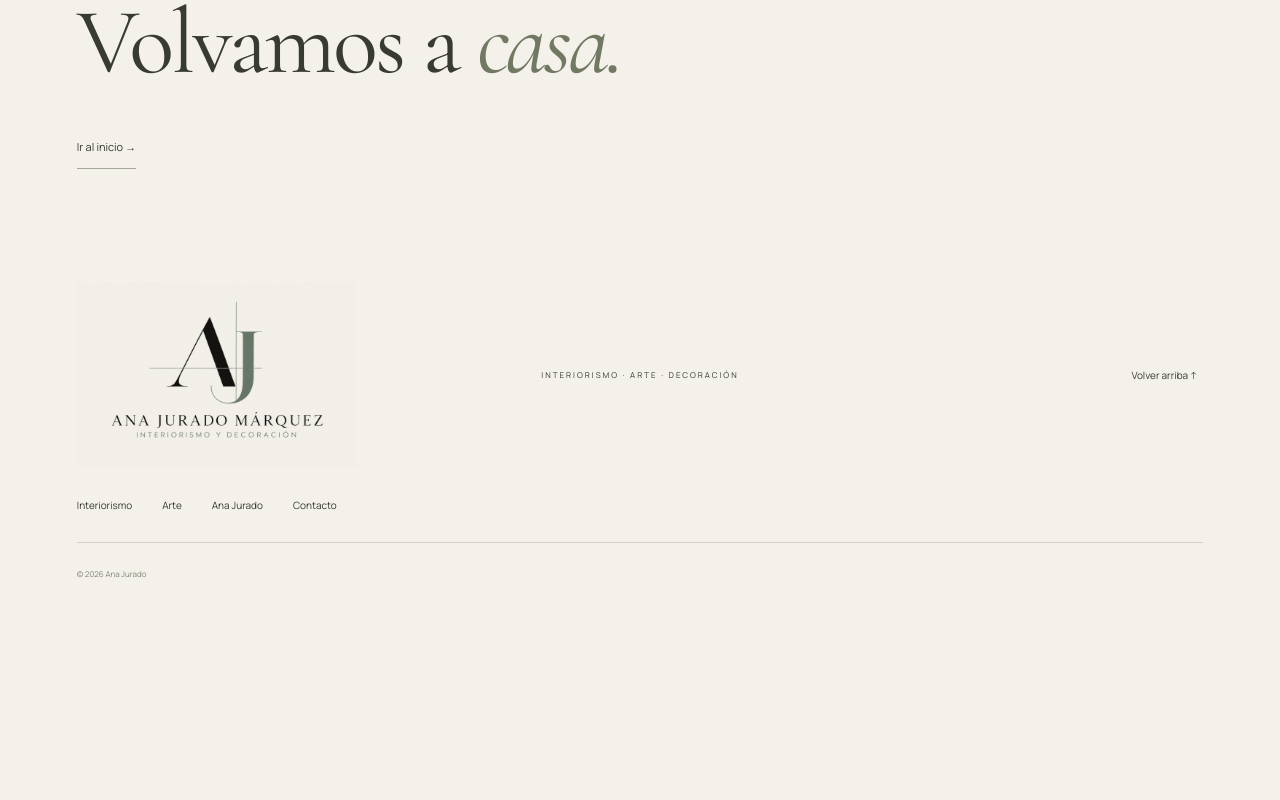
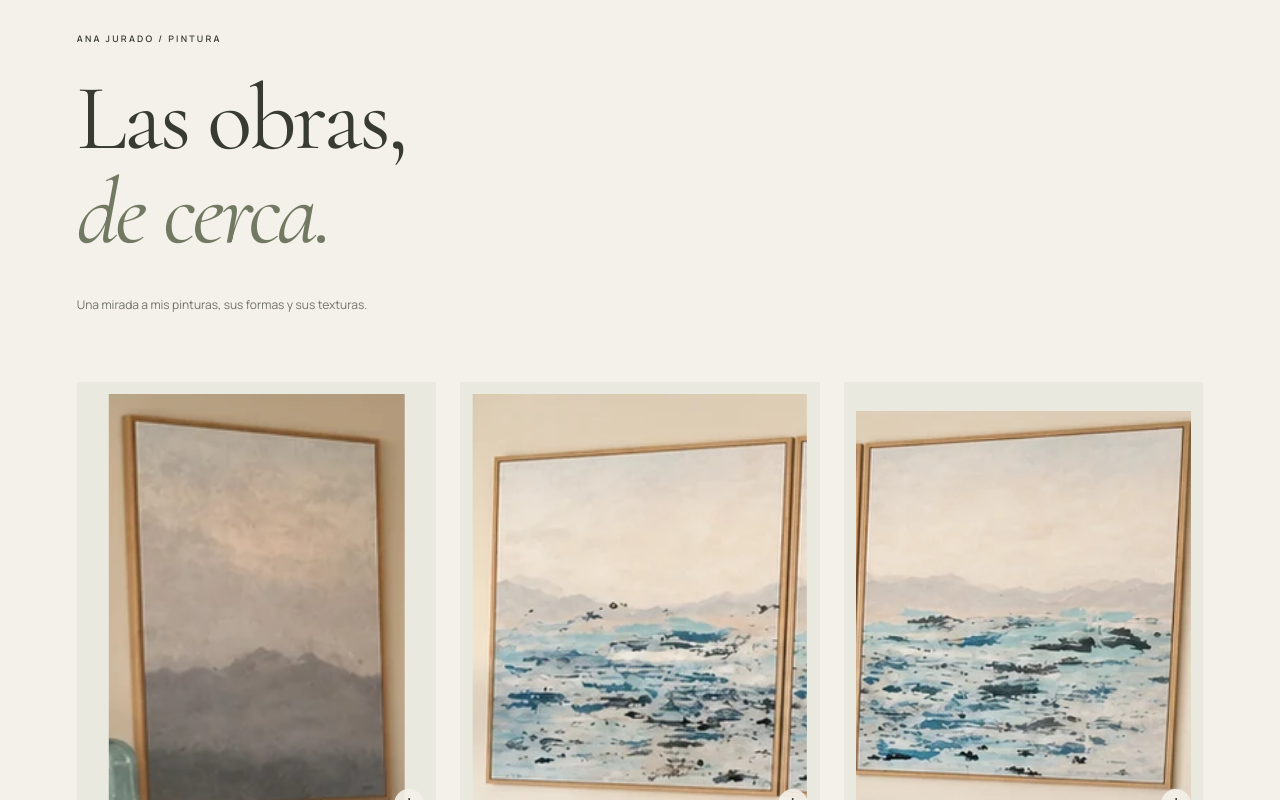
Before and after one commit to anukadeko/anukadekoweb, a React (Vite) app: page /arte/obras in a window 1280 px wide. Shown: the part 300-1100 px from the top of the page. Before the commit the page ends 904 px from the top, so only its background shows below. Built offline with nearby package versions, Linux system fonts and the light colour scheme.

Commit message:
Enlazar los créditos a una galería dedicada con encuadres de las obras

```diff
--- /dev/null
+++ b/src/ArtWorks.jsx
@@ -0,0 +1,6 @@
+import React from 'react';
+import {Link} from 'react-router-dom';
+import {Header,Footer,ContactBand} from './shared';
+import PhotoGallery from './PhotoGallery';
+import works from './art-details.json';
+export default function ArtWorks(){return <><Header/><main><section className="page-heading section"><Link className="back-link" to="/arte">← Arte</Link><p className="eyebrow">ANA JURADO / PINTURA</p><h1>Las obras,<br/><em>de cerca.</em></h1><div className="page-heading-bottom"><p>Una mirada a mis pinturas, sus formas y sus texturas.</p></div></section><section className="section project-catalogue"><PhotoGallery photos={works} artOnly/></section><ContactBand art/></main><Footer/></>}
--- a/src/Painting.jsx
+++ b/src/Painting.jsx
@@ -1,9 +1,8 @@
 import React from 'react';
 import {Header, Footer, ContactBand} from './shared';
 import {Link} from 'react-router-dom';
-import PhotoGallery from './PhotoGallery';
-import artDetails from './art-details.json';
+
 export default function PaintingPage(){return <><Header/><main>
 <section className="hero art-process-hero"><div className="hero-copy"><p className="eyebrow"><span className="dot"/> ANA JURADO / PINTURA</p><h1>Una mirada.<br/>Un lienzo.<br/><em>Un mundo propio.</em></h1><p className="intro">El color, la textura y el gesto.<br/>Otra forma de crear y de mirar.</p><a className="text-link" href="#proceso">Acercarte a mi pintura <span>↘︎</span></a><div className="hero-note"><span>EL PROCESO CREATIVO</span><span>PINTURA · COLOR · EMOCIÓN</span></div></div><div className="hero-image"><img src="/photos/arte-01.webp" alt="Ana Jurado trabajando con un pincel sobre un lienzo abstracto en tonos verdes" fetchPriority="high"/><div className="hero-caption"><span>Ana Jurado, pintando</span></div></div></section>
 <section className="artist section" id="proceso"><div className="artist-photo easel-photo"><img src="/photos/arte-02.webp" loading="lazy" alt="Cuadro abstracto de Ana Jurado presentado en un caballete"/><span>EL CUADRO Y SU ESPACIO</span></div><div className="artist-copy"><p className="eyebrow">01 / ENTRE EL COLOR Y EL ESPACIO</p><h2>La pintura,<br/><em>otra forma</em><br/>de habitar.</h2><p>Soy Ana Jurado, artista plástica y diseñadora de interiores. La pintura y el interiorismo conviven en mi trabajo: dos maneras de explorar el color, los materiales y la composición.</p><p>En el lienzo, la mirada se detiene en el gesto y la textura. En un interior, en la luz y en cómo se relacionan los objetos. El cuadro establece un diálogo con el espacio y con quien lo contempla.</p><p>Aquí te invito a acercarte a esa parte de mi trabajo: al momento de pintar y a la presencia de una obra en su entorno.</p><span className="signature">Ana Jurado</span><Link className="text-link" to="/contacto">Hablemos de arte <span>↗︎</span></Link></div></section>
-<section className="section art-details" id="obras"><p className="eyebrow">02 / LAS OBRAS, DE CERCA</p><h2>El arte en <em>detalle.</em></h2><PhotoGallery photos={artDetails}/></section><section className="quote section"><p className="eyebrow">PINTURA & ESPACIO</p><h2>Un cuadro puede cambiar<br/>la forma de <em>sentir un lugar.</em></h2><p>Dos mundos que se encuentran: el arte y el interiorismo.</p></section><ContactBand art/></main><Footer/></>}
+<section className="section art-details" id="obras"><p className="eyebrow">02 / LAS OBRAS, DE CERCA</p><h2>El arte en <em>detalle.</em></h2><Link className="text-link" to="/arte/obras">Ver las obras de Ana Jurado →</Link></section><section className="quote section"><p className="eyebrow">PINTURA & ESPACIO</p><h2>Un cuadro puede cambiar<br/>la forma de <em>sentir un lugar.</em></h2><p>Dos mundos que se encuentran: el arte y el interiorismo.</p></section><ContactBand art/></main><Footer/></>}
--- a/src/PhotoGallery.jsx
+++ b/src/PhotoGallery.jsx
@@ -1,6 +1,7 @@
-import React,{useState,useRef,useEffect} from 'react';
+import React,{useState,useRef,useEffect,useId} from 'react';
 import {Link} from 'react-router-dom';
-export default function PhotoGallery({photos}){
+function ArtworkImage({photo}){const id=useId();const [x,y,w,h]=photo.focus;const box=[x*photo.width,y*photo.height,w*photo.width,h*photo.height];return <svg className="artwork-focus" viewBox={box.join(' ')} role="img" aria-label="Pintura de Ana Jurado, vista de cerca"><title>Pintura de Ana Jurado, vista de cerca</title><defs><clipPath id={id}><rect x={box[0]} y={box[1]} width={box[2]} height={box[3]}/></clipPath></defs><image href={photo.photos[0]} width={photo.width} height={photo.height} clipPath={'url(#'+id+')'}/></svg>}
+export default function PhotoGallery({photos,artOnly=false}){
  const [page,setPage]=useState(0),[selected,setSelected]=useState(null);
  const dialog=useRef(null),opener=useRef(null),grid=useRef(null);
  const size=12,pages=Math.ceil(photos.length/size),photo=selected===null?null:photos[selected];
@@ -8,7 +9,7 @@ export default function PhotoGallery({photos}){
  function close(){setSelected(null)}
  function step(amount){setSelected(i=>(i+amount+photos.length)%photos.length)}
  function turn(next){setPage(next);grid.current.scrollIntoView({behavior:'smooth',block:'start'});}
- return <><div className="photo-gallery" ref={grid}>{photos.slice(page*size,(page+1)*size).map((p,i)=><button className="photo-tile" key={p.id} aria-label={'Ampliar fotografía '+(page*size+i+1)} onClick={e=>{opener.current=e.currentTarget;setSelected(page*size+i)}}><img src={p.thumbnail} alt={p.name} loading="lazy"/>{p.artByAna&&<span className="art-credit-badge">Obra de Ana Jurado</span>}<span className="photo-zoom" aria-hidden="true">+</span></button>)}</div>
+ return <><div className={'photo-gallery'+(artOnly?' art-only-gallery':'')} ref={grid}>{photos.slice(page*size,(page+1)*size).map((p,i)=><div className="photo-tile-wrap" key={p.id}><button className="photo-tile" aria-label={'Ampliar fotografía '+(page*size+i+1)} onClick={e=>{opener.current=e.currentTarget;setSelected(page*size+i)}}>{artOnly?<ArtworkImage photo={p}/>:<img src={p.thumbnail} alt={p.name} loading="lazy"/>}<span className="photo-zoom" aria-hidden="true">+</span></button>{p.artByAna&&!artOnly&&<Link className="art-credit-badge" to="/arte/obras">Obra de Ana Jurado</Link>}</div>)}</div>
  {pages>1&&<nav className="gallery-pagination" aria-label="Páginas de fotografías"><button disabled={page===0} onClick={()=>turn(page-1)} aria-label="Página anterior">←</button>{Array.from({length:pages},(_,i)=><button key={i} aria-label={'Página '+(i+1)} aria-current={page===i?'page':undefined} onClick={()=>turn(i)}>{i+1}</button>)}<button disabled={page===pages-1} onClick={()=>turn(page+1)} aria-label="Página siguiente">→</button></nav>}
- <dialog className="photo-dialog" ref={dialog} aria-label="Fotografía ampliada" onCancel={close} onClose={close} onClick={e=>{if(e.target===dialog.current)close()}} onKeyDown={e=>{if(e.key==='ArrowRight'){e.preventDefault();step(1)}if(e.key==='ArrowLeft'){e.preventDefault();step(-1)}}}>{photo&&<><div className="photo-dialog-toolbar"><span>{selected+1} / {photos.length}</span><button onClick={close} aria-label="Cerrar fotografía">Cerrar ×</button></div><div className="photo-dialog-image"><img src={photo.photos[0]} alt={photo.name}/></div>{photo.artByAna&&<div className="photo-art-credit"><span>Pintura realizada por Ana Jurado</span><Link to="/arte" onClick={close}>Descubrir su arte →</Link></div>}<div className="photo-dialog-controls"><button onClick={()=>step(-1)} aria-label="Fotografía anterior">← Anterior</button><button onClick={()=>step(1)} aria-label="Fotografía siguiente">Siguiente →</button></div></>}</dialog></>;
+ <dialog className="photo-dialog" ref={dialog} aria-label="Fotografía ampliada" onCancel={close} onClose={close} onClick={e=>{if(e.target===dialog.current)close()}} onKeyDown={e=>{if(e.key==='ArrowRight'){e.preventDefault();step(1)}if(e.key==='ArrowLeft'){e.preventDefault();step(-1)}}}>{photo&&<><div className="photo-dialog-toolbar"><span>{selected+1} / {photos.length}</span><button onClick={close} aria-label="Cerrar fotografía">Cerrar ×</button></div><div className="photo-dialog-image">{artOnly?<ArtworkImage photo={photo}/>:<img src={photo.photos[0]} alt={photo.name}/>}</div>{photo.artByAna&&!artOnly&&<div className="photo-art-credit"><span>Pintura realizada por Ana Jurado</span><Link to="/arte/obras" onClick={close}>Ver las obras de cerca →</Link></div>}<div className="photo-dialog-controls"><button onClick={()=>step(-1)} aria-label="Fotografía anterior">← Anterior</button><button onClick={()=>step(1)} aria-label="Fotografía siguiente">Siguiente →</button></div></>}</dialog></>;
 }
--- a/src/art-details.json
+++ b/src/art-details.json
@@ -1,4 +1,302 @@
 [
+  {
+    "id": "portada-obra-1",
+    "name": "Obra de Ana Jurado",
+    "photos": [
+      "/photos/salones-10.webp"
+    ],
+    "thumbnail": "/photos/salones-10.webp",
+    "width": 1448,
+    "height": 1086,
+    "artByAna": true,
+    "focus": [
+      0.06,
+      0.1,
+      0.12,
+      0.23
+    ]
+  },
+  {
+    "id": "portada-obra-2",
+    "name": "Obra de Ana Jurado",
+    "photos": [
+      "/photos/salones-10.webp"
+    ],
+    "thumbnail": "/photos/salones-10.webp",
+    "width": 1448,
+    "height": 1086,
+    "artByAna": true,
+    "focus": [
+      0.655,
+      0.055,
+      0.165,
+      0.28
+    ]
+  },
+  {
+    "id": "portada-obra-3",
+    "name": "Obra de Ana Jurado",
+    "photos": [
+      "/photos/salones-10.webp"
+    ],
+    "thumbnail": "/photos/salones-10.webp",
+    "width": 1448,
+    "height": 1086,
+    "artByAna": true,
+    "focus": [
+      0.81,
+      0.06,
+      0.18,
+      0.28
+    ]
+  },
+  {
+    "id": "otras-estancias-01",
+    "name": "Salón minimalista con chimenea y estanterías",
+    "category": "otras-estancias",
+    "type": "Otras estancias",
+    "photos": [
+      "/photos/otras-estancias-01.webp"
+    ],
+    "thumbnail": "/photos/otras-estancias-01-small.webp",
+    "width": 1461,
+    "height": 1076,
+    "artByAna": true,
+    "focus": [
+      0.4,
+      0.12,
+      0.23,
+      0.4
+    ]
+  },
+  {
+    "id": "salones-03",
+    "name": "Salón moderno con mesas de cristal y arte pareado",
+    "category": "salones",
+    "type": "Salones",
+    "photos": [
+      "/photos/salones-03.webp"
+    ],
+    "thumbnail": "/photos/salones-03-small.webp",
+    "width": 1086,
+    "height": 1448,
+    "artByAna": true,
+    "focus": [
+      0.32,
+      0.255,
+      0.2,
+      0.15
+    ]
+  },
+  {
+    "id": "otras-estancias-03",
+    "name": "Estudio elegante con escritorio clásico",
+    "category": "otras-estancias",
+    "type": "Otras estancias",
+    "photos": [
+      "/photos/otras-estancias-03.webp"
+    ],
+    "thumbnail": "/photos/otras-estancias-03-small.webp",
+    "width": 1086,
+    "height": 1448,
+    "artByAna": true,
+    "focus": [
+      0.44,
+      0.33,
+      0.13,
+      0.13
+    ]
+  },
+  {
+    "id": "dormitorios-03",
+    "name": "Dormitorio costero con camas gemelas y arte turquesa",
+    "category": "dormitorios",
+    "type": "Dormitorios",
+    "photos": [
+      "/photos/dormitorios-03.webp"
+    ],
+    "thumbnail": "/photos/dormitorios-03-small.webp",
+    "width": 1323,
+    "height": 1189,
+    "artByAna": true,
+    "focus": [
+      0.12,
+      0.005,
+      0.82,
+      0.32
+    ]
+  },
+  {
+    "id": "salones-07",
+    "name": "Salón moderno con arte y texturas",
+    "category": "salones",
+    "type": "Salones",
+    "photos": [
+      "/photos/salones-07.webp"
+    ],
+    "thumbnail": "/photos/salones-07-small.webp",
+    "width": 1307,
+    "height": 1203,
+    "artByAna": true,
+    "focus": [
+      0.4,
+      0.04,
+      0.44,
+      0.29
+    ]
+  },
+  {
+    "id": "otras-estancias-07",
+    "name": "Entrada clásica con paisajes costeros y busto antiguo",
+    "category": "otras-estancias",
+    "type": "Otras estancias",
+    "photos": [
+      "/photos/otras-estancias-07.webp"
+    ],
+    "thumbnail": "/photos/otras-estancias-07-small.webp",
+    "width": 1122,
+    "height": 1402,
+    "artByAna": true,
+    "focus": [
+      0.22,
+      0.005,
+      0.69,
+      0.5
+    ]
+  },
+  {
+    "id": "otras-estancias-08",
+    "name": "Recibidor con arte abstracto y decantadores",
+    "category": "otras-estancias",
+    "type": "Otras estancias",
+    "photos": [
+      "/photos/otras-estancias-08.webp"
+    ],
+    "thumbnail": "/photos/otras-estancias-08-small.webp",
+    "width": 1122,
+    "height": 1402,
+    "artByAna": true,
+    "focus": [
+      0.26,
+      0.03,
+      0.6,
+      0.69
+    ]
+  },
+  {
+    "id": "salones-09",
+    "name": "Salón acogedor con arte geométrico",
+    "category": "salones",
+    "type": "Salones",
+    "photos": [
+      "/photos/salones-09.webp"
+    ],
+    "thumbnail": "/photos/salones-09-small.webp",
+    "width": 1254,
+    "height": 1254,
+    "artByAna": true,
+    "focus": [
+      0.1,
+      0.15,
+      0.59,
+      0.28
+    ]
+  },
+  {
+    "id": "otras-estancias-09",
+    "name": "Recibidor otoñal con arte abstracto",
+    "category": "otras-estancias",
+    "type": "Otras estancias",
+    "photos": [
+      "/photos/otras-estancias-09.webp"
+    ],
+    "thumbnail": "/photos/otras-estancias-09-small.webp",
+    "width": 1122,
+    "height": 1402,
+    "artByAna": true,
+    "focus": [
+      0.21,
+      0.1,
+      0.57,
+      0.45
+    ]
+  },
+  {
+    "id": "otras-estancias-10",
+    "name": "Entrada elegante con arte marino y consola burdeos",
+    "category": "otras-estancias",
+    "type": "Otras estancias",
+    "photos": [
+      "/photos/otras-estancias-10.webp"
+    ],
+    "thumbnail": "/photos/otras-estancias-10-small.webp",
+    "width": 1122,
+    "height": 1402,
+    "artByAna": true,
+    "focus": [
+      0.28,
+      0.04,
+      0.53,
+      0.57
+    ]
+  },
+  {
+    "id": "salones-11",
+    "name": "Salón moderno y simétrico en tonos cálidos",
+    "category": "salones",
+    "type": "Salones",
+    "photos": [
+      "/photos/salones-11.webp"
+    ],
+    "thumbnail": "/photos/salones-11-small.webp",
+    "width": 1448,
+    "height": 1086,
+    "artByAna": true,
+    "focus": [
+      0.4,
+      0.03,
+      0.26,
+      0.29
+    ]
+  },
+  {
+    "id": "otras-estancias-11",
+    "name": "Recibidor elegante con arte abstracto",
+    "category": "otras-estancias",
+    "type": "Otras estancias",
+    "photos": [
+      "/photos/otras-estancias-11.webp"
+    ],
+    "thumbnail": "/photos/otras-estancias-11-small.webp",
+    "width": 1122,
+    "height": 1402,
+    "artByAna": true,
+    "focus": [
+      0.12,
+      0.07,
+      0.84,
+      0.64
+    ]
+  },
+  {
+    "id": "otras-estancias-12",
+    "name": "Vignette elegante con arte y libros",
+    "category": "otras-estancias",
+    "type": "Otras estancias",
+    "photos": [
+      "/photos/otras-estancias-12.webp"
+    ],
+    "thumbnail": "/photos/otras-estancias-12-small.webp",
+    "width": 1152,
+    "height": 1366,
+    "artByAna": true,
+    "focus": [
+      0.34,
+      0.06,
+      0.58,
+      0.41
+    ]
+  },
   {
     "id": "detalles-deco-05",
     "name": "Pasillo sereno con arte circular y aplique dorado",
@@ -10,6 +308,12 @@
     "thumbnail": "/photos/detalles-deco-05-small.webp",
     "width": 1086,
     "height": 1448,
-    "artByAna": true
+    "artByAna": true,
+    "focus": [
+      0.37,
+      0.31,
+      0.58,
+      0.43
+    ]
   }
 ]
--- a/src/interiors.css
+++ b/src/interiors.css
@@ -55,3 +55,12 @@
 .art-details h2{font-size:clamp(40px,5vw,65px);margin:20px 0 35px}
 .art-details .photo-gallery{grid-template-columns:minmax(0,540px);justify-content:center}
 @media(max-width:640px){.art-credit-badge{font-size:9px;padding:6px;left:7px;bottom:10px}.cover-art-credit{top:14px;left:14px;bottom:auto;font-size:11px;padding:9px}.photo-art-credit{font-size:11px}.photo-dialog:has(.photo-art-credit) .photo-dialog-image{height:calc(84dvh - 160px)}}
+.photo-tile-wrap{position:relative;min-width:0}
+.photo-tile-wrap .photo-tile{width:100%}
+a.art-credit-badge{pointer-events:auto;z-index:1;text-decoration:none}
+a.art-credit-badge:hover{text-decoration:underline;text-underline-offset:2px}
+.cover-art-link{font-family:var(--serif);font-size:28px;color:white;text-decoration:none}
+.cover-art-link:hover{text-decoration:underline;text-underline-offset:5px}
+.artwork-focus{width:100%;height:100%;display:block;background:#e9e9df}
+.art-only-gallery .photo-tile{padding:12px;background:#e9e9df}
+@media(max-width:640px){.cover-art-link{font-size:23px}.art-only-gallery .photo-tile{padding:6px}}
```
Also changed, not shown: src/Website.jsx (+4 -3 lines), 1 other file (tests, documents, lock files or other folders).
